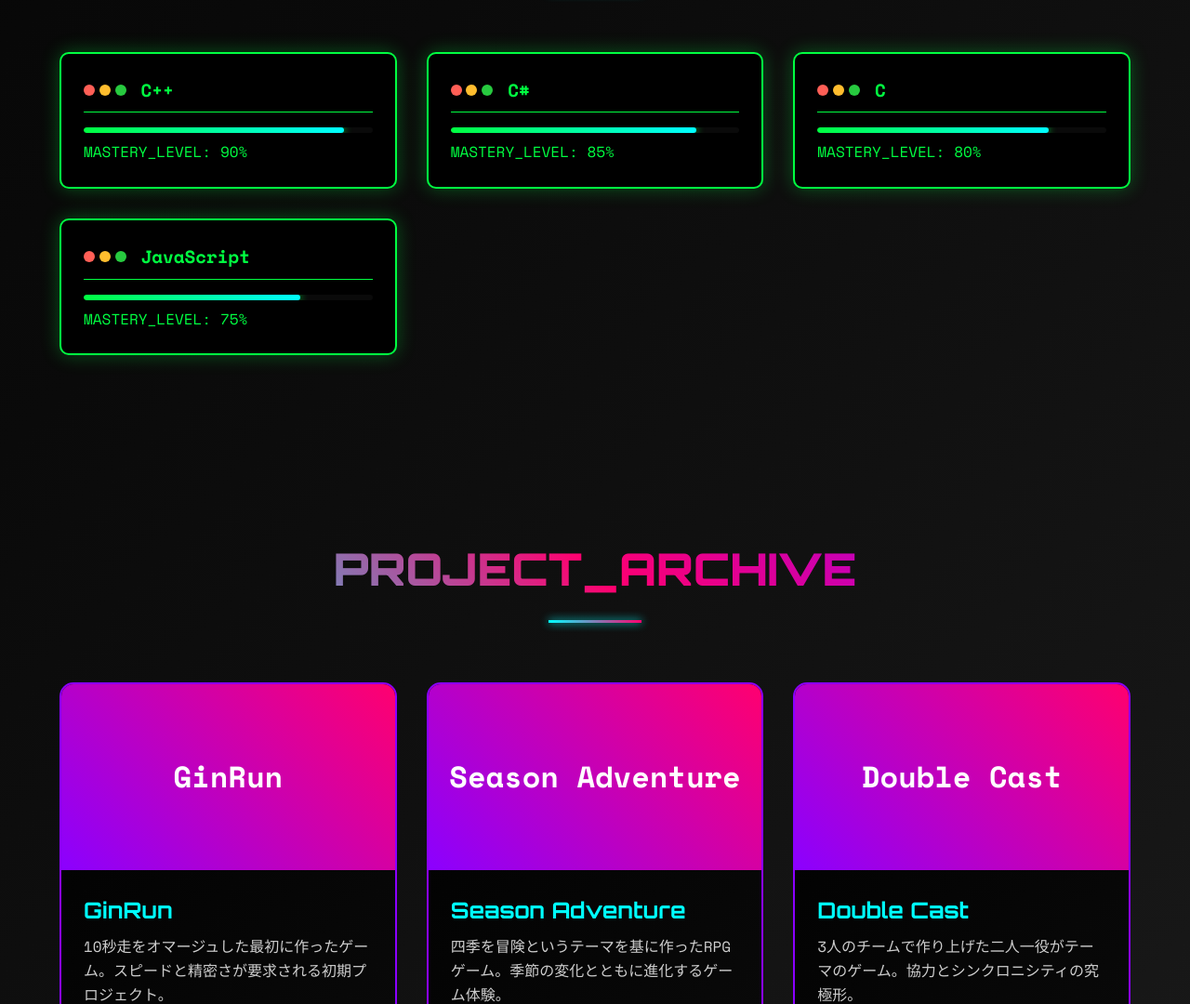
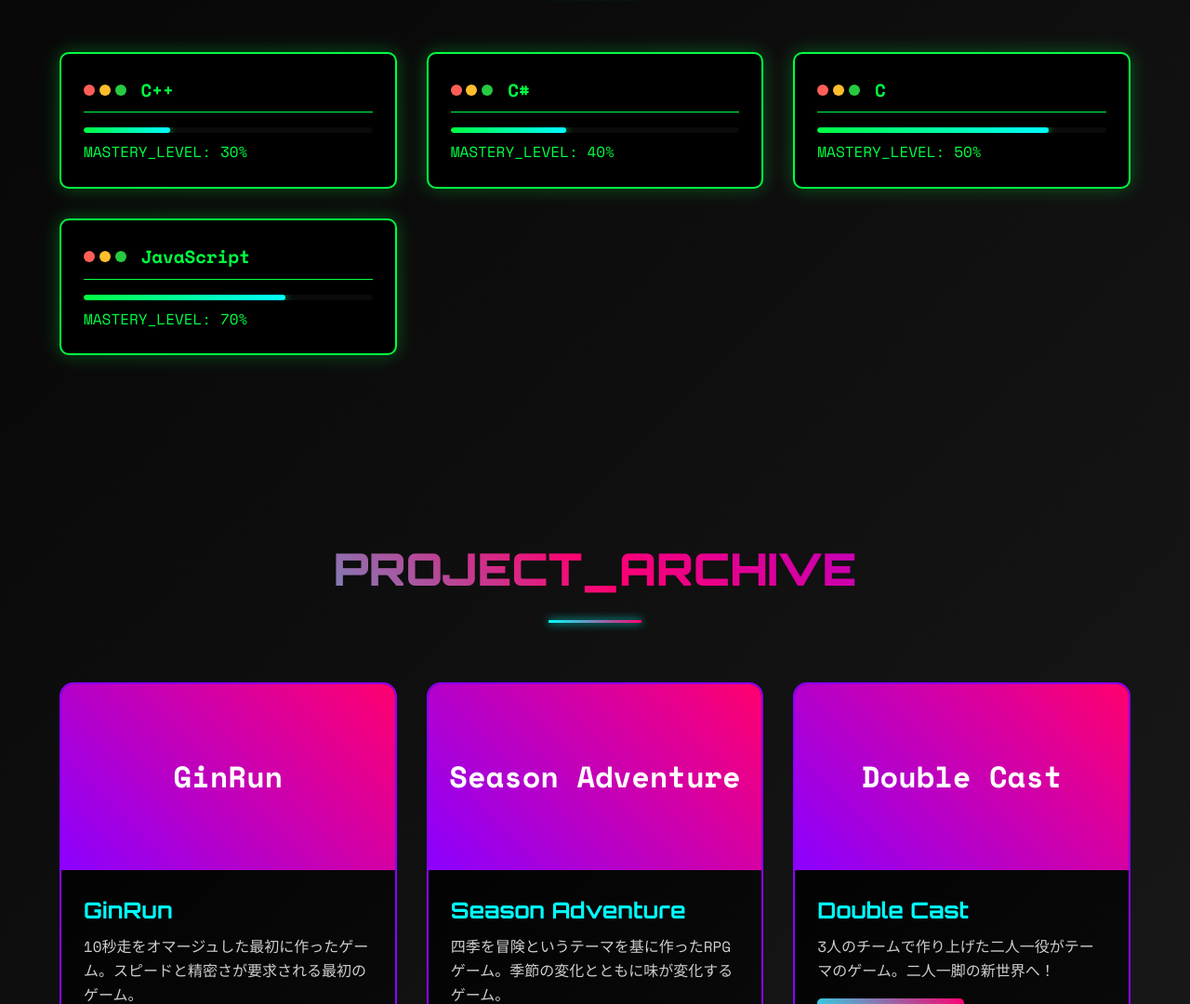
Before and after one commit to HEROWL74/herowl, a plain HTML site: page index.html in a window 1280 px wide. Shown: the part 1720-2800 px from the top of the page at 93% size. Drawn offline with nearby package versions, Linux system fonts and the light colour scheme.

Commit message:
詳細変更詳細変更

```diff
--- a/index.html
+++ b/index.html
@@ -598,7 +598,7 @@
                     <div class="profile-image"></div>
                 </div>
                 <div class="about-text">
-                    <p>サイバースペースの中を駆け抜ける高校生プログラマー。C++とUnityを武器に、デジタル世界で2D・3Dゲームの創造を行っています。</p>
+                    <p>サイバースペースの中を駆け抜ける高校生プログラマー。C++とUnityを中心に、デジタル世界で2D・3Dゲームの創造を行っています。</p>
                     <p>コードは私の言語、ゲームは私のアート。テクノロジーの限界を超えて、新しいデジタル体験を生み出すことが私のミッションです。</p>
                 </div>
             </div>
@@ -621,9 +621,9 @@
                     </div>
                     <div class="skill-progress">
                         <div class="progress-bar">
-                            <div class="progress-fill" data-skill="90"></div>
+                            <div class="progress-fill" data-skill="30"></div>
                         </div>
-                        <p style="color: var(--toxic-green); margin-top: 0.5rem;">MASTERY_LEVEL: 90%</p>
+                        <p style="color: var(--toxic-green); margin-top: 0.5rem;">MASTERY_LEVEL: 30%</p>
                     </div>
                 </div>
 
@@ -638,9 +638,9 @@
                     </div>
                     <div class="skill-progress">
                         <div class="progress-bar">
-                            <div class="progress-fill" data-skill="85"></div>
+                            <div class="progress-fill" data-skill="40"></div>
                         </div>
-                        <p style="color: var(--toxic-green); margin-top: 0.5rem;">MASTERY_LEVEL: 85%</p>
+                        <p style="color: var(--toxic-green); margin-top: 0.5rem;">MASTERY_LEVEL: 40%</p>
                     </div>
                 </div>
 
@@ -657,7 +657,7 @@
                         <div class="progress-bar">
                             <div class="progress-fill" data-skill="80"></div>
                         </div>
-                        <p style="color: var(--toxic-green); margin-top: 0.5rem;">MASTERY_LEVEL: 80%</p>
+                        <p style="color: var(--toxic-green); margin-top: 0.5rem;">MASTERY_LEVEL: 50%</p>
                     </div>
                 </div>
 
@@ -672,9 +672,9 @@
                     </div>
                     <div class="skill-progress">
                         <div class="progress-bar">
-                            <div class="progress-fill" data-skill="75"></div>
+                            <div class="progress-fill" data-skill="70"></div>
                         </div>
-                        <p style="color: var(--toxic-green); margin-top: 0.5rem;">MASTERY_LEVEL: 75%</p>
+                        <p style="color: var(--toxic-green); margin-top: 0.5rem;">MASTERY_LEVEL: 70%</p>
                     </div>
                 </div>
             </div>
@@ -690,7 +690,7 @@
                     <div class="project-image">GinRun</div>
                     <div class="project-content">
                         <h3 class="project-title">GinRun</h3>
-                        <p class="project-description">10秒走をオマージュした最初に作ったゲーム。スピードと精密さが要求される初期プロジェクト。</p>
+                        <p class="project-description">10秒走をオマージュした最初に作ったゲーム。スピードと精密さが要求される最初のゲーム。</p>
                     </div>
                 </div>
 
@@ -698,7 +698,7 @@
                     <div class="project-image">Season Adventure</div>
                     <div class="project-content">
                         <h3 class="project-title">Season Adventure</h3>
-                        <p class="project-description">四季を冒険というテーマを基に作ったRPGゲーム。季節の変化とともに進化するゲーム体験。</p>
+                        <p class="project-description">四季を冒険というテーマを基に作ったRPGゲーム。季節の変化とともに味が変化するゲーム。</p>
                     </div>
                 </div>
 
@@ -706,7 +706,7 @@
                     <div class="project-image">Double Cast</div>
                     <div class="project-content">
                         <h3 class="project-title">Double Cast</h3>
-                        <p class="project-description">3人のチームで作り上げた二人一役がテーマのゲーム。協力とシンクロニシティの究極形。</p>
+                        <p class="project-description">3人のチームで作り上げた二人一役がテーマのゲーム。二人一脚の新世界へ！</p>
                         <a href="https://unityroom.com/games/doublecast" class="project-link" target="_blank">Play Game</a>
                     </div>
                 </div>
@@ -733,7 +733,7 @@
             canvas.width = window.innerWidth;
             canvas.height = window.innerHeight;
 
-            const characters = '01アイウエオカキクケコサシスセソタチツテトナニヌネノハヒフヘホマミムメモヤユヨラリルレロワヲン';
+            const characters = '01C++CC#UNITYJSHTMLCSSTSREACTGOPYTHONRUBY';
             const fontSize = 14;
             const columns = canvas.width / fontSize;
             const drops = [];
```
